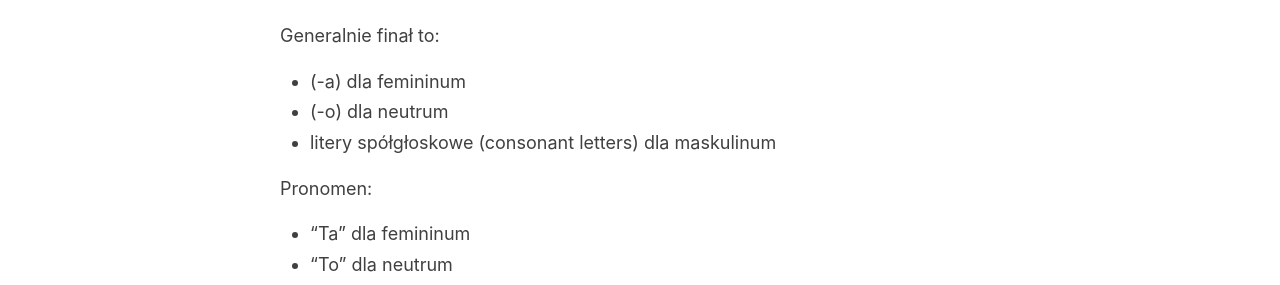
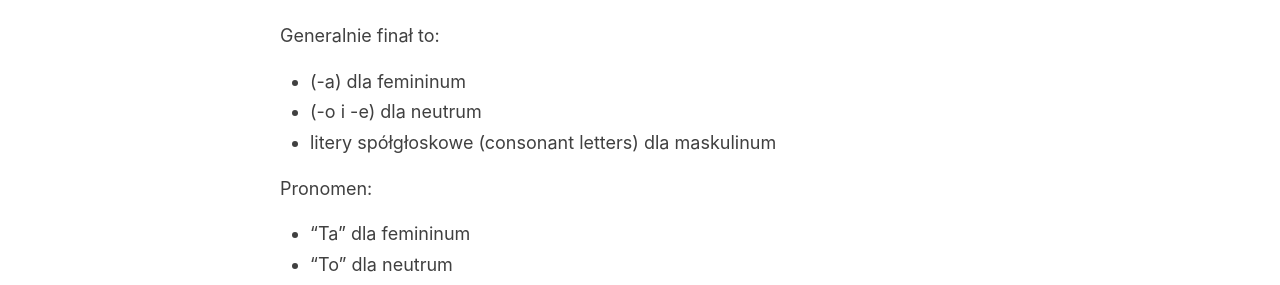
Before and after one commit to determinedguy/cecoret, a Jekyll site: the page built from _posts/2023-7-7-sjikp-5.md, in a window 1280 px wide and 900 px high, scrolled down 954 px. Shown: the part 159-444 px from the top of the window. Built offline with Jekyll 4.4.1, drawn with Linux system fonts in a browser that asks for light colours.

Commit message:
fix: final

```diff
--- a/_posts/2023-7-7-sjikp-5.md
+++ b/_posts/2023-7-7-sjikp-5.md
@@ -32,7 +32,7 @@ W języku polskim obowiązuje system trójpłciowy (trzy genus); femininum, neut
 Generalnie finał to:
 
 - (-a) dla femininum
-- (-o) dla neutrum
+- (-o i -e) dla neutrum
 - litery spółgłoskowe (consonant letters) dla maskulinum
 
 Pronomen:
```
